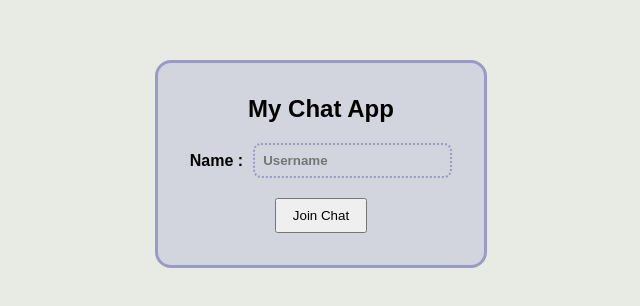
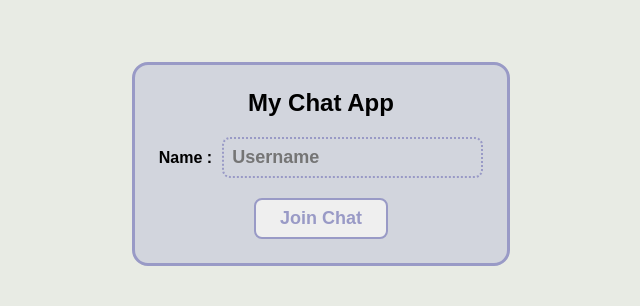
Before and after one commit to tabaahi07/Chat-Application, a React (Create React App) app: page / in a window 1280 px wide. Shown: the part 236-542 px from the top of the page, without its empty margins (319-959 px from the left). Built offline with nearby package versions, Linux system fonts and the light colour scheme.

Commit message:
LoginPage design finish

```diff
--- a/src/CSS/LoginPage.module.css
+++ b/src/CSS/LoginPage.module.css
@@ -10,11 +10,11 @@
     display: grid;
     grid-template-rows: repeat(3, min-content);
     border: 3px solid var(--primary-800);
-    padding: 2rem;
+    padding: 0.125rem;
     border-radius: 1rem;
     gap: 10px;
     background-color: var(--primary-600);
-
+    padding: 1.5rem;
 }
 
 .Heading {
@@ -41,6 +41,7 @@
     outline: none;
     background-color: transparent;
     font-weight: 600;
+    font-size: large;
 }
 
 .NameInput p {
@@ -48,5 +49,17 @@
 }
 
 .JoinBtn button {
-    padding: 0.5rem 1rem;
+    padding: 0.5rem 1.5rem;
+    border-radius: 0.5rem;
+    border: 2px solid var(--primary-800);
+    color: var(--primary-800);
+    font-weight: 600;
+    transition-property: color, background-color;
+    transition-duration: 250ms;
+    font-size: 1.125rem;
 }
+
+.JoinBtn button:hover {
+    color: white;
+    background-color: var(--primary-800);
+}
```
